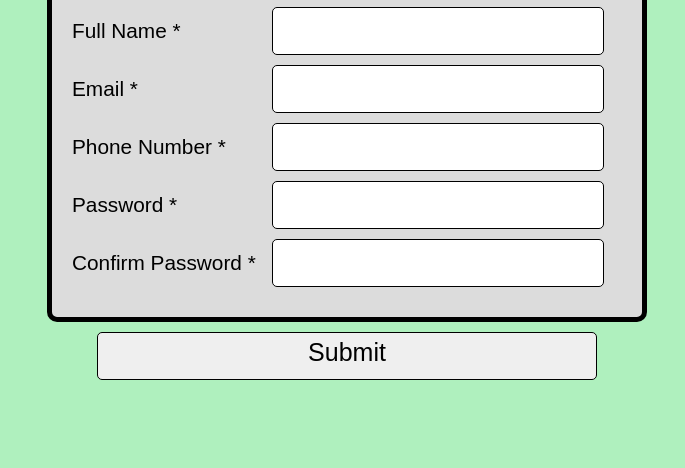
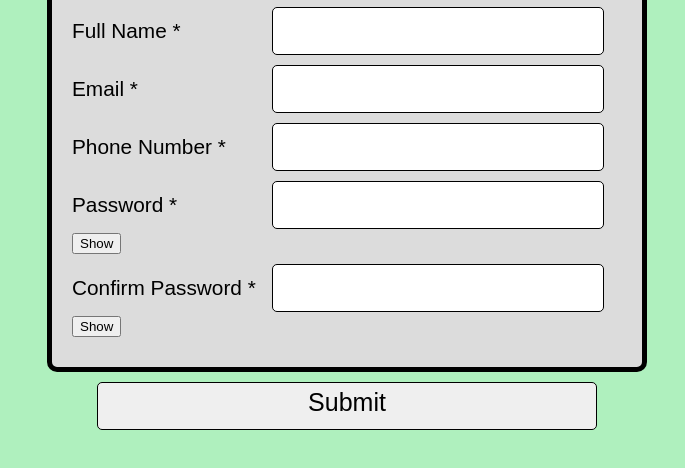
Before and after one commit to Nithin-Gottiparthi/form-validation, a plain HTML site: page index.html in a window 1280 px wide. Shown: the part 164-632 px from the top of the page, without its empty margins (411-1096 px from the left). Drawn offline with Linux system fonts and the light colour scheme.

Commit message:
Update index.html

```diff
--- a/index.html
+++ b/index.html
@@ -26,13 +26,17 @@
         <div class="formelement">
             <label for="Password">Password *</label>
             <input type="password" id="Password" name="Password" required>
+            <button type="button" class="toggle-btn" id="togglePassword"
+                onclick="togglePasswordVisibility('Password', 'togglePassword')">Show</button>
         </div>
         <div class="formelement">
             <label for="confirmpassword">Confirm Password *</label>
             <input type="password" id="confirmpassword" name="confirmpassword" required>
+            <button type="button" class="toggle-btn" id="toggleConfirmPassword"
+                onclick="togglePasswordVisibility('confirmpassword', 'toggleConfirmPassword')">Show</button>
         </div>
     </div>
-    <input type="submit" id="submitbutton">
+    <input type="submit" id="submitbutton" value="Submit">
     <script src="script.js"></script>
 </body>
 </html>
```
